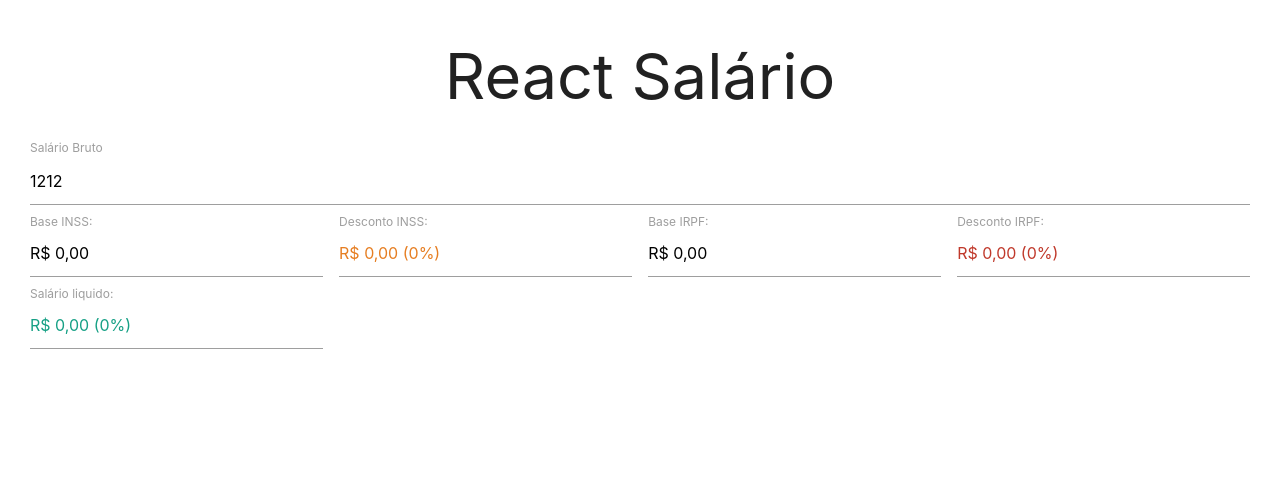
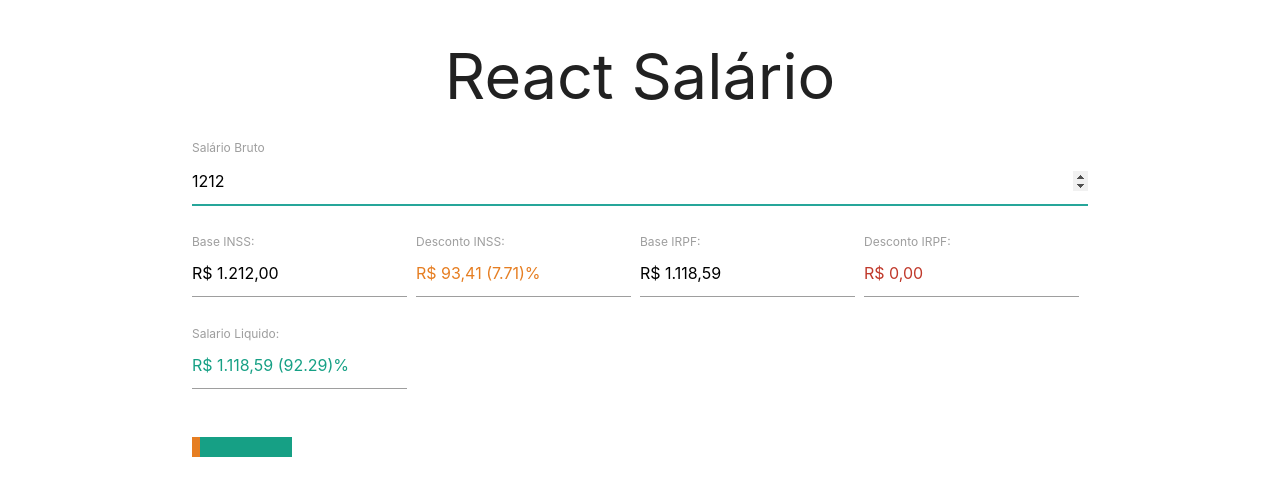
Before and after one commit to WallisonStorck/React-Salario-Desafio02Modulo3-IGTI, a React (Create React App) app: page / in a window 1280 px wide. Shown: the top 496 px of the page. Built offline with nearby package versions, Linux system fonts and the light colour scheme.

Commit message:
Refatoring of inputs and props

```diff
--- a/src/App.js
+++ b/src/App.js
@@ -1,7 +1,7 @@
 import React, { Component } from "react";
 import InputFullSalary from "./components/salary/InputFullSalary";
 import InputsReadOnly from "./components/salary/InputsReadOnly";
-import { calculateSalaryFrom, round } from "./components/helpers/salary";
+import { calculateSalaryFrom } from "./components/helpers/salary";
 import ProgressBarSalary from "./components/ProgressBarSalary";
 
 export default class App extends Component {
@@ -10,11 +10,6 @@ export default class App extends Component {
 
     this.state = {
       fullSalary: 1212,
-      inssBase: 0,
-      inssDiscount: 0,
-      irpfBase: 0,
-      irpfDiscount: 0,
-      netSalary: 0,
     };
   }
 
@@ -22,52 +17,71 @@ export default class App extends Component {
     this.setState({
       fullSalary: newValue,
     });
-
-    const { baseINSS, discountINSS, baseIRPF, discountIRPF, netSalary } =
-      calculateSalaryFrom(newValue);
-
-    this.setState({
-      inssBase: baseINSS,
-      inssDiscount: discountINSS,
-      irpfBase: baseIRPF,
-      irpfDiscount: discountIRPF,
-      netSalary,
-    });
   };
 
   render() {
+    const { fullSalary } = this.state;
+
+    const salaryObject = calculateSalaryFrom(fullSalary);
     const {
-      fullSalary,
-      inssBase,
-      inssDiscount,
-      irpfBase,
-      irpfDiscount,
+      baseINSS,
+      discountINSS,
+      percentDiscountINSS,
+      baseIRPF,
+      discountIRPF,
+      percentDiscountIRPF,
       netSalary,
-    } = this.state;
-
-    const percentDiscountINSS = round((inssDiscount * 100) / fullSalary) + "%";
-    const percentDiscountIRPF = round((irpfDiscount * 100) / fullSalary) + "%";
-    const percentNetSalary = round((netSalary * 100) / fullSalary) + "%";
+      percentNetSalary,
+    } = salaryObject;
 
     return (
-      <div style={{ margin: "30px" }}>
+      // <div style={{ margin: "30px" }}>
+      <div className="container">
         <h1 style={{ textAlign: "center" }}>React Salário</h1>
 
+        <div className="row">
           <InputFullSalary
             currentValue={fullSalary}
             onChangeSalary={this.handleChangeInputFullSalary}
           />
+        </div>
 
+        <div
+          className="row"
+          style={{ display: "flex", justifyContent: "space-between" }}
+        >
           <InputsReadOnly
-          inssBase={inssBase}
-          inssDiscount={inssDiscount}
-          irpfBase={irpfBase}
-          irpfDiscount={irpfDiscount}
-          netSalary={netSalary}
-          percentDiscountINSS={percentDiscountINSS}
-          percentDiscountIRPF={percentDiscountIRPF}
-          percentNetSalary={percentNetSalary}
+            label={"Base INSS:"}
+            color={"black"}
+            value={baseINSS}
           />
+          <InputsReadOnly
+            label={"Desconto INSS:"}
+            color={"#e67e22"}
+            value={discountINSS}
+            percentage={percentDiscountINSS}
+          />
+          <InputsReadOnly
+            label={"Base IRPF:"}
+            color={"black"}
+            value={baseIRPF}
+          />
+          <InputsReadOnly
+            label={"Desconto IRPF:"}
+            color={"#c0392b"}
+            value={discountIRPF}
+            percentage={percentDiscountIRPF}
+          />
+        </div>
+
+        <div className="row">
+          <InputsReadOnly
+            label={"Salario Liquido:"}
+            color={"#16a085"}
+            value={netSalary}
+            percentage={percentNetSalary}
+          />
+        </div>
 
         <ProgressBarSalary
           percentDiscountINSS={percentDiscountINSS}
--- a/src/components/helpers/salary.js
+++ b/src/components/helpers/salary.js
@@ -94,12 +94,19 @@ function calculateSalaryFrom(fullSalary) {
 
   const netSalary = baseINSS - discountINSS - discountIRPF;
 
+  const percentDiscountINSS = +((discountINSS / fullSalary) * 100).toFixed(2);
+  const percentDiscountIRPF = +((discountIRPF / fullSalary) * 100).toFixed(2);
+  const percentNetSalary = +((netSalary / fullSalary) * 100).toFixed(2);
+
   return {
     baseINSS,
     discountINSS,
     baseIRPF,
     discountIRPF,
     netSalary,
+    percentDiscountINSS,
+    percentDiscountIRPF,
+    percentNetSalary,
   };
 }
 
--- a/src/components/salary/InputFullSalary.js
+++ b/src/components/salary/InputFullSalary.js
@@ -15,6 +15,7 @@ export default class InputFullSalary extends Component {
         <label>
           Salário Bruto
           <input
+            autoFocus
             type="number"
             value={currentValue}
             step="10"
--- a/src/components/salary/Inputs.module.css
+++ /dev/null
@@ -1,13 +0,0 @@
-.inputsDiscounts {
-  display: flex;
-  /* flex-direction: row;
-  align-items: center; */
-  justify-content: space-between;
-}
-
-.inputsReadOnly {
-  width: 24%;
-  display: inline-block;
-
-  /* font-size: 1rem; */
-}
--- a/src/components/salary/InputsReadOnly.js
+++ b/src/components/salary/InputsReadOnly.js
@@ -1,62 +1,21 @@
 import React, { Component } from "react";
 import { formatCurrency } from "../helpers/formatters";
-import css from "./Inputs.module.css";
 
 export default class InputsReadOnly extends Component {
   render() {
-    const {
-      inssBase,
-      inssDiscount,
-      irpfBase,
-      irpfDiscount,
-      netSalary,
-      percentDiscountINSS,
-      percentDiscountIRPF,
-      percentNetSalary,
-    } = this.props;
+    const { label, color, value, percentage } = this.props;
 
-    // console.log(formatCurrency(inssBase));
+    const formattedPercentage = percentage > 0 ? `(${percentage})%` : "";
+    const formattedValue = `${formatCurrency(value)} ${formattedPercentage}`;
 
     return (
       <>
-        <div className={css.inputsDiscounts}>
-          <label className={css.inputsReadOnly}>
-            Base INSS:
-            <input type="text" value={formatCurrency(inssBase)} readOnly />
-          </label>
-
-          <label className={css.inputsReadOnly}>
-            Desconto INSS:
-            <input
-              style={{ color: "#e67e22" }}
-              type="text"
-              value={`${formatCurrency(inssDiscount)} (${percentDiscountINSS})`}
-              readOnly
-            />
-          </label>
-
-          <label className={css.inputsReadOnly}>
-            Base IRPF:
-            <input type="text" value={formatCurrency(irpfBase)} readOnly />
-          </label>
-
-          <label className={css.inputsReadOnly}>
-            Desconto IRPF:
-            <input
-              style={{ color: "#c0392b" }}
-              type="text"
-              value={`${formatCurrency(irpfDiscount)} (${percentDiscountIRPF})`}
-              readOnly
-            />
-          </label>
-        </div>
-
-        <label className={css.inputsReadOnly}>
-          Salário liquido:
+        <label style={{ width: "24%", display: "inline-block" }}>
+          {label}
           <input
-            style={{ color: " #16a085" }}
             type="text"
-            value={`${formatCurrency(netSalary)} (${percentNetSalary})`}
+            style={{ color: color }}
+            value={formattedValue}
             readOnly
           />
         </label>
```
Lines whose indentation alone changed are shown as unchanged.
